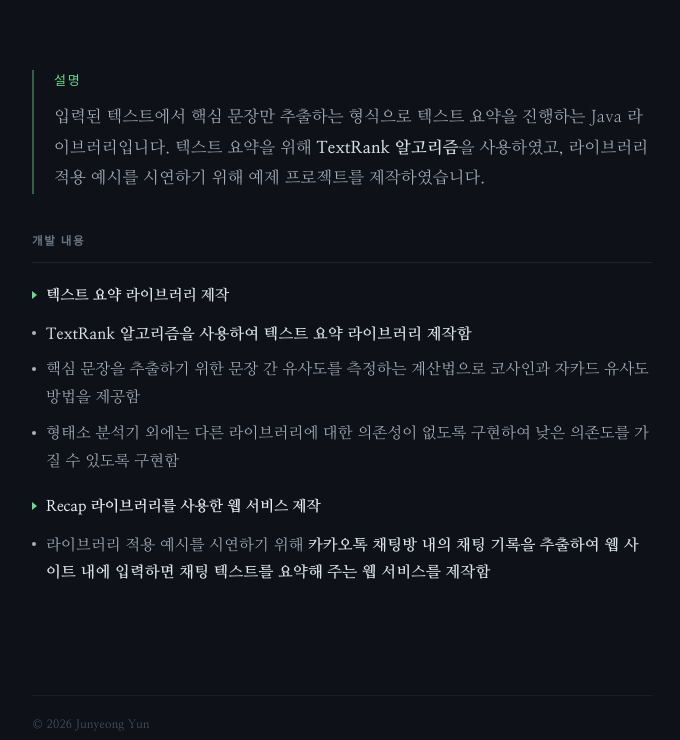
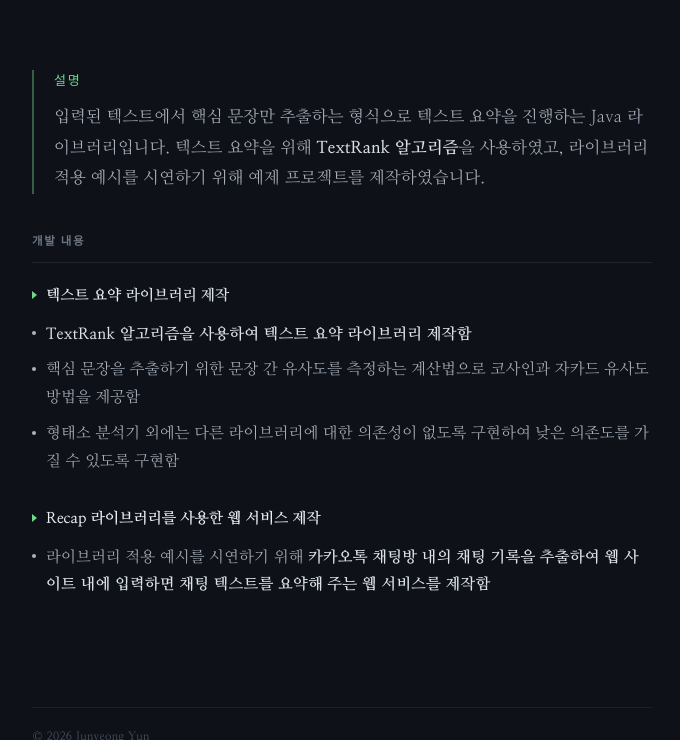
Before and after one commit to ypjun100/v2.junyeong.dev, a Jekyll site: the page built from content/_projects/recap.md, in a window 1280 px wide and 1400 px high, scrolled down 762 px. Shown: the part 660-1400 px from the top of the window, without its empty margins (382-1062 px from the left). Built offline with Jekyll 4.4.1, drawn with Linux system fonts in a browser that asks for light colours.

Commit message:
style: open the gap between project body parts
- Widen the bottom margin of an item's bullet list to 32px when another
  item title follows it, leaving the last list in a section untouched

Each part of 개발 내용 sat the same 20px from the next part as it did from
its own bullets, so the parts ran together as one list. The wider gap only
lands on the seam between two parts.

```diff
--- a/_sass/_post.scss
+++ b/_sass/_post.scss
@@ -698,5 +698,14 @@
         margin-bottom: 0;
       }
     }
+
+    // A part is an item title with the bullet list under it, so a list with
+    // another title right after it is the seam between two parts -- and it opens
+    // wider than the 20px that separates a title from its own bullets, so the
+    // parts read as separate blocks. Only there: the last list in a section is
+    // followed by the next section's label, which brings its own 40px.
+    h3 + ul:has(+ h3) {
+      margin-bottom: rem(32px);
+    }
   }
 }
```
